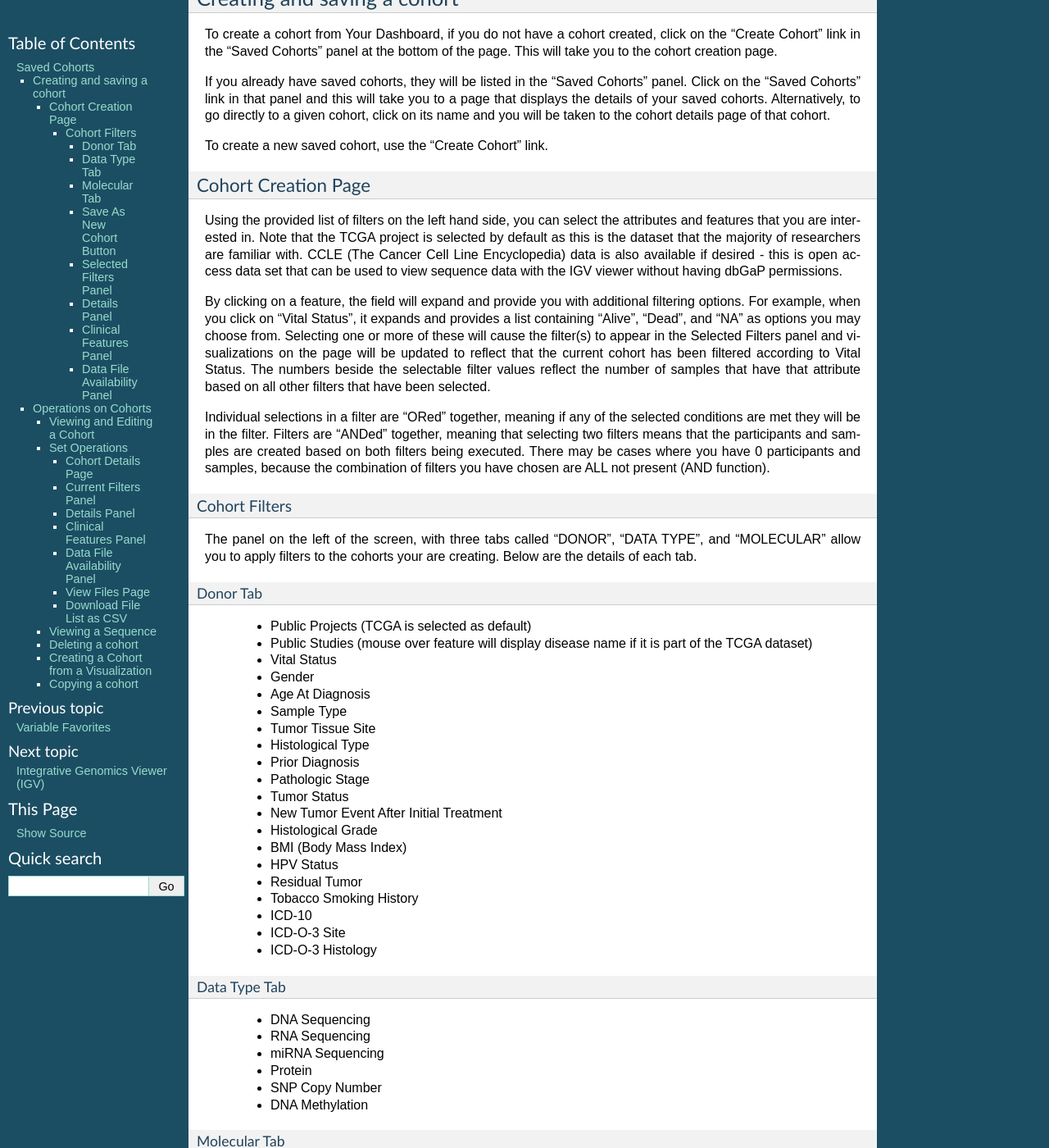
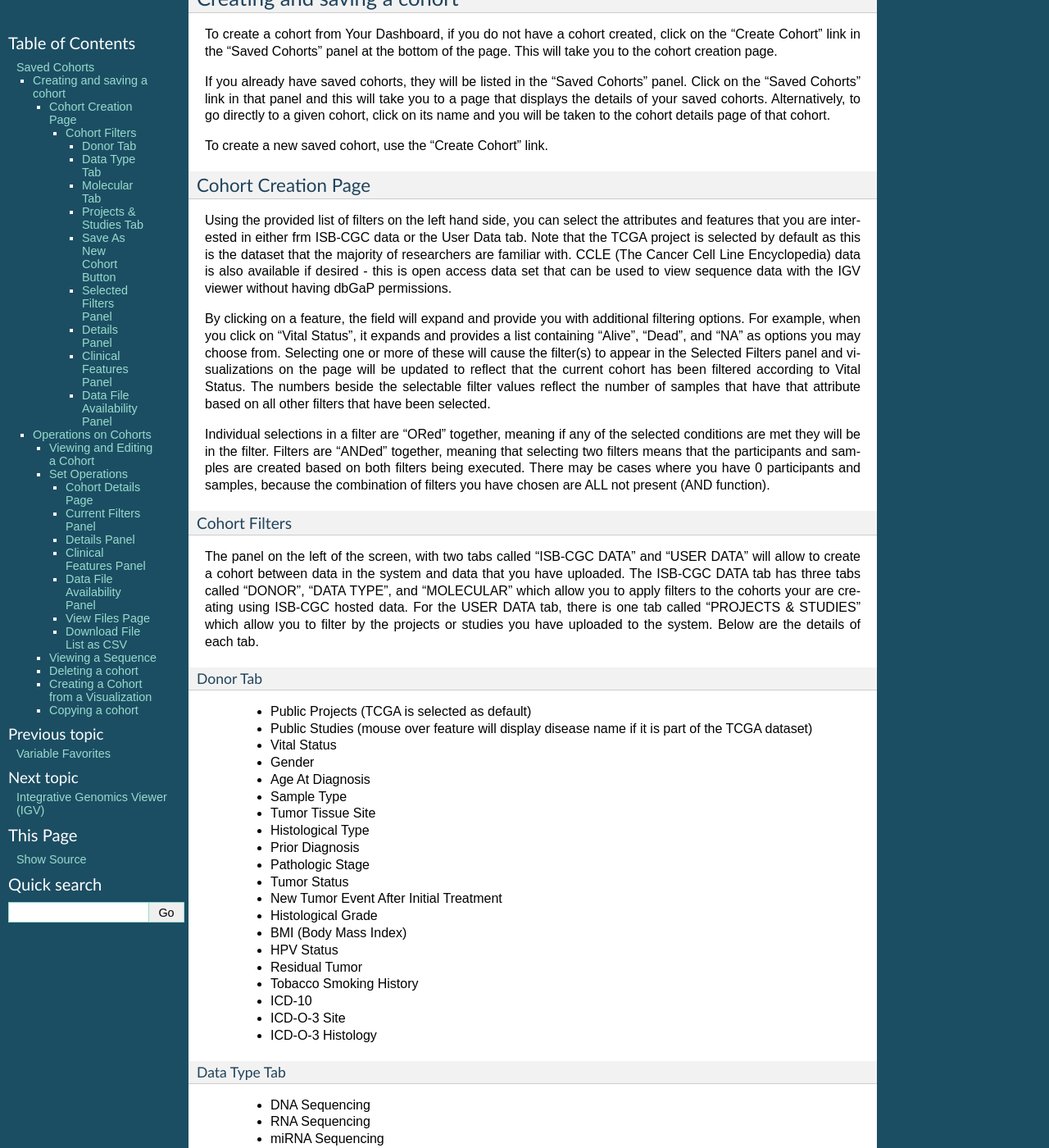
Before and after one commit to isb-cgc/readthedocs, a Sphinx documentation site: the page built from docs/source/sections/webapp/Saved-Cohorts.rst, in a window 1280 px wide and 1400 px high, scrolled down 216 px. Shown: the whole window at 82% size. Built offline with Sphinx 7.4.7, drawn with Linux system fonts in a browser that asks for light colours; some of the changed text lies outside the part shown.

Commit message:
Update Saved-Cohorts.rst

```diff
--- a/docs/source/sections/webapp/Saved-Cohorts.rst
+++ b/docs/source/sections/webapp/Saved-Cohorts.rst
@@ -19,7 +19,7 @@
 ====================
 
 Using the provided list of filters on the left hand side, you can select the attributes and features
-that you are interested in.  Note that the TCGA project is selected by default as this is the dataset that the majority of researchers are familiar with.  CCLE (The Cancer Cell Line Encyclopedia) data is also available if desired - this is open access data set that can be used to view sequence data with the IGV viewer without having dbGaP permissions.
+that you are interested in either frm ISB-CGC data or the User Data tab.  Note that the TCGA project is selected by default as this is the dataset that the majority of researchers are familiar with.  CCLE (The Cancer Cell Line Encyclopedia) data is also available if desired - this is open access data set that can be used to view sequence data with the IGV viewer without having dbGaP permissions.
 
 By clicking on a feature, the field will expand and provide you with additional filtering options.
 For example, when you click on "Vital Status", it expands and provides a list containing "Alive", "Dead", and
@@ -33,9 +33,11 @@
 
 Individual selections in a filter are "ORed" together, meaning if any of the selected conditions are met they will be in the filter.  Filters are "ANDed" together, meaning that selecting two filters means that the participants and samples are created based on both filters being executed.  There may be cases where you have 0 participants and samples, because the combination of filters you have chosen are ALL not present (AND function).
 
+
 Cohort Filters
 --------------
-The panel on the left of the screen, with three tabs called "DONOR", "DATA TYPE", and "MOLECULAR" allow you to apply filters to the cohorts your are creating.  Below are the details of each tab.
+The panel on the left of the screen, with two tabs called "ISB-CGC DATA" and "USER DATA" will allow to create a cohort between data in the system and data that you have uploaded. The  ISB-CGC DATA tab has three tabs called "DONOR", "DATA TYPE", and "MOLECULAR"  which allow you to apply filters to the cohorts your are creating using ISB-CGC hosted data. For the USER DATA tab, there is one tab called "PROJECTS & STUDIES" which allow you to filter by the projects or studies you have uploaded to the system. Below are the details of each tab.
+
 
 Donor Tab
 ^^^^^^^^^
@@ -75,6 +77,13 @@
 ^^^^^^^^^^^^^
 
     * Gene Mutation Status (creating a cohort based on the presence of a mutation (of various types) in a gene)
+
+Projects & Studies Tab
+^^^^^^^^^^^^^^^^^^^^^^^
+    * User Project
+    * User Study
+
+
 
 Save As New Cohort Button
 ^^^^^^^^^^^^^^^^^^^^^^^^^
```
